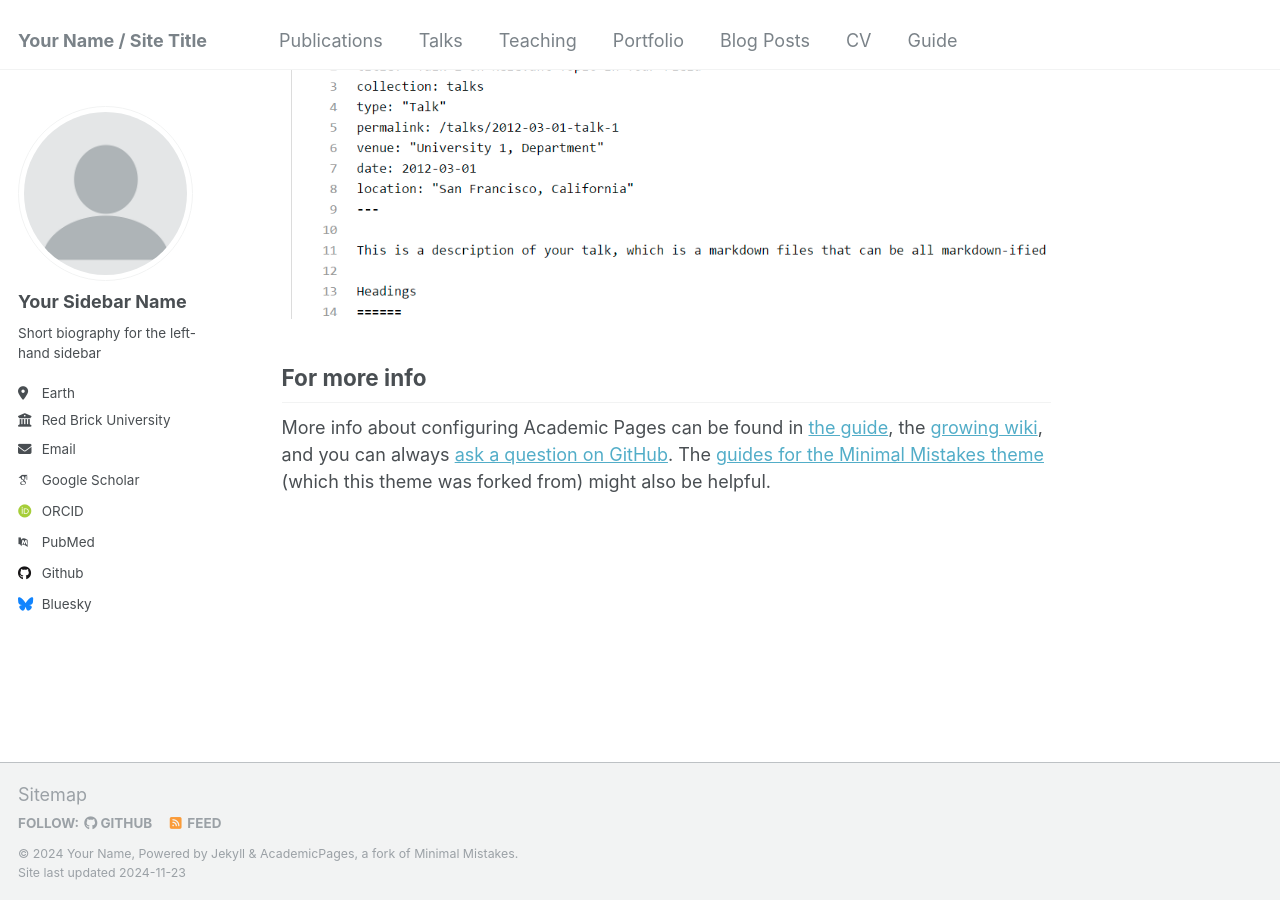
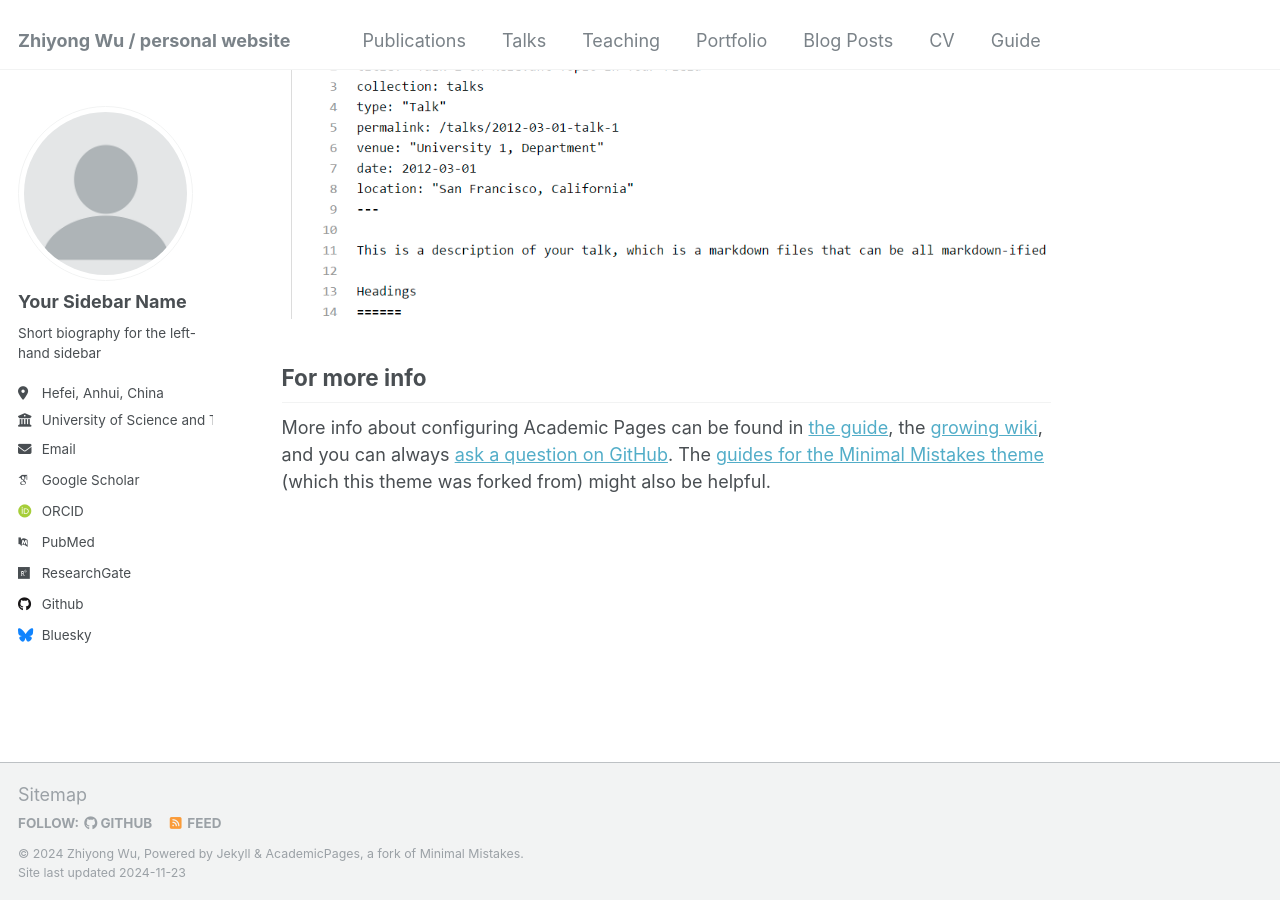
Before and after one commit to Z-Y-Wu/ZW-, a Jekyll site: the page built from _pages/about.md, in a window 1280 px wide and 900 px high, scrolled down 2643 px. Built offline with Jekyll 4.4.1, drawn with Linux system fonts in a browser that asks for light colours; some web fonts are replaced.

Commit message:
Update _config.yml

```diff
--- a/_config.yml
+++ b/_config.yml
@@ -8,9 +8,9 @@
 
 # Basic Site Settings
 locale                   : "en-US"
-title                    : "Your Name / Site Title"
+title                    : "Zhiyong Wu / personal website"
 title_separator          : "-"
-name                     : &name "Your Name"
+name                     : &name "Zhiyong Wu"
 description              : &description "personal description"
 url                      : https://academicpages.github.io # the base hostname & protocol for your site e.g. "https://[your GitHub username].github.io"
 baseurl                  : "" # the subpath of your site, e.g. "/blog"
@@ -25,19 +25,19 @@ author:
   name             : "Your Sidebar Name"
   pronouns         : # example: "she/her"
   bio              : "Short biography for the left-hand sidebar"
-  location         : "Earth"
-  employer         : "Red Brick University"
+  location         : "Hefei, Anhui, China"
+  employer         : "University of Science and Technology of China"
   uri              : # URL
-  email            : "none@example.org"
+  email            : "wzyy@mail.ustc.edu.cn"
 
   # Academic websites
   arxiv            : # URL - Update with the correct link to your profile
   googlescholar    : "https://scholar.google.com/citations?user=PS_CX0AAAAAJ"
   impactstory      : # URL
-  orcid            : "http://orcid.org/yourorcidurl"
+  orcid            : "https://orcid.org/0000-0002-1169-3493"
   semantic         : # URL
   pubmed           : "https://www.ncbi.nlm.nih.gov/pubmed/?term=john+snow"
-  researchgate     : # URL
+  researchgate     : "https://www.researchgate.net/profile/Zhiyong-Wu-5"
   scopus           : # URL
 
   # Repositories and software development
```
